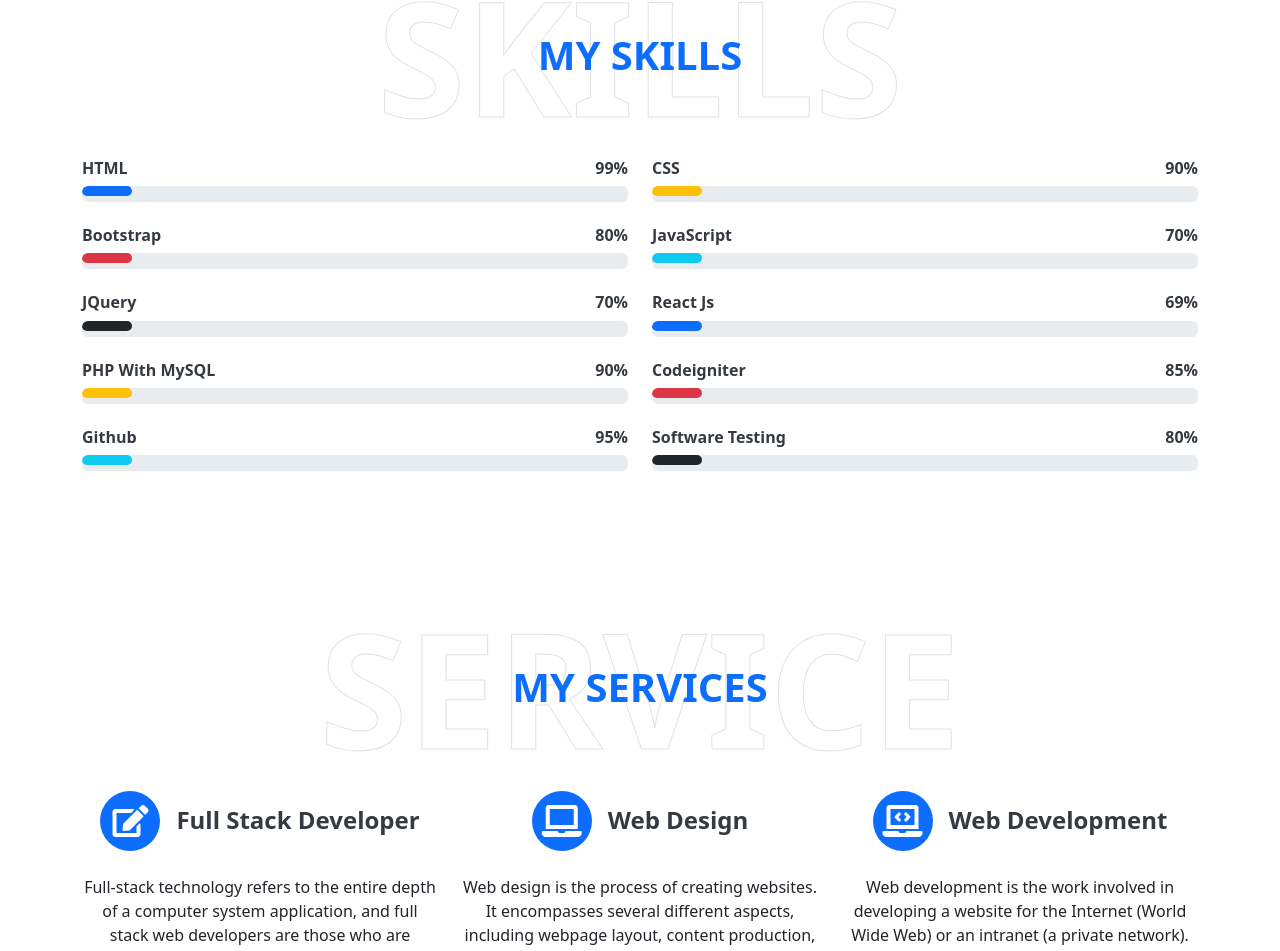
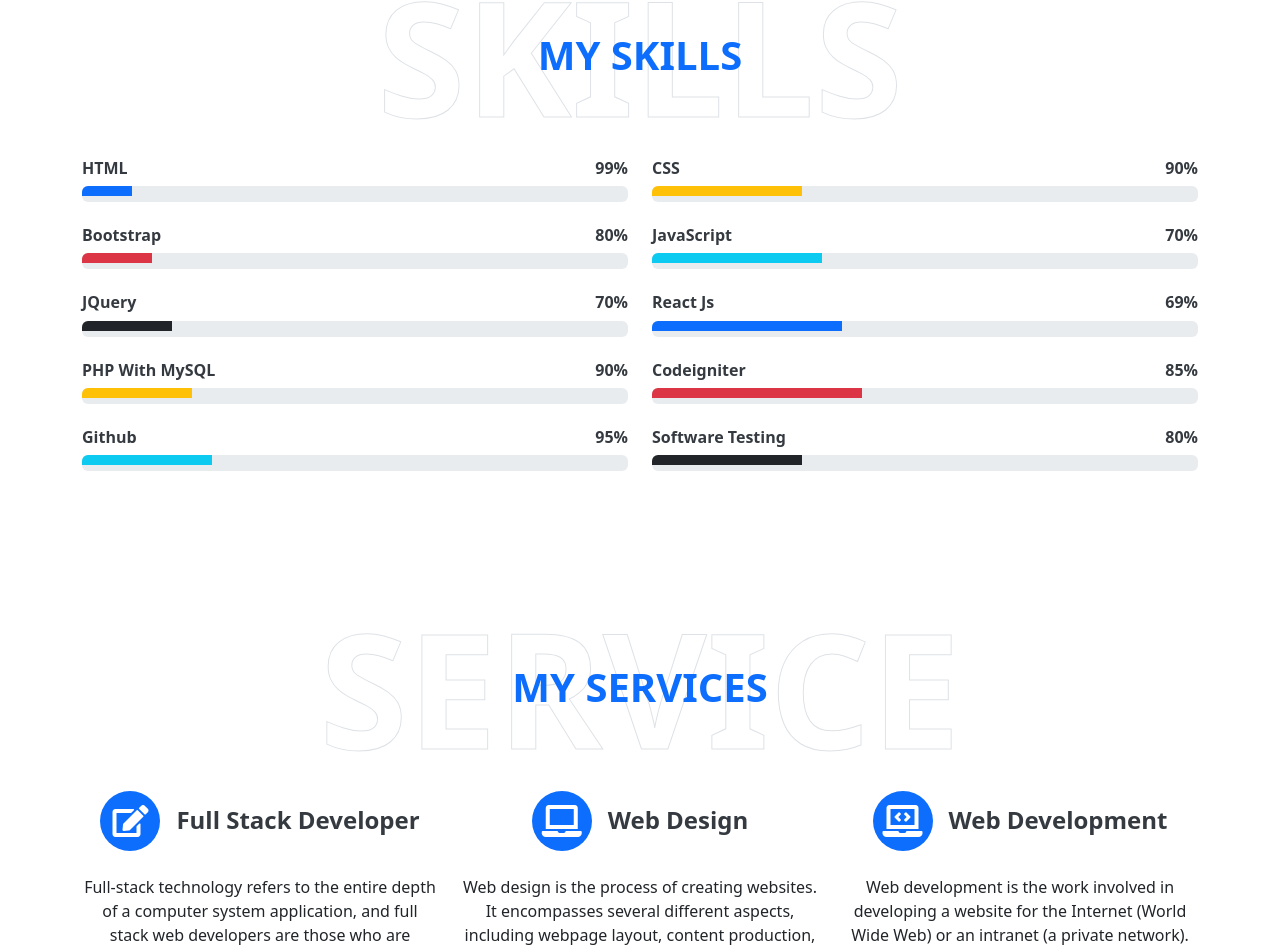
Before and after one commit to Nipun0987/React_Nipun_Portfolio, a React (Create React App) app: page / in a window 1280 px wide. Shown: the part 2279-3230 px from the top of the page. Built offline with nearby package versions, Linux system fonts and the light colour scheme.

Commit message:
skillcss1

```diff
--- a/src/component/skills/Skills.css
+++ b/src/component/skills/Skills.css
@@ -3,10 +3,83 @@
   font-size: 160px;
 }/*# sourceMappingURL=Skills.css.map */
 
-.progress .progress-bar{
+.progress .progress-bar1{
     width: 50px;
     height: 10px;
     transition: 0.9s;
     background-color: #0563bb;
 
 }
+
+.progress .progress-bar2{
+  width: 70px;
+  height: 10px;
+  transition: 0.9s;
+  background-color: #0563bb;
+
+}
+
+.progress .progress-bar3{
+  width: 90px;
+  height: 10px;
+  transition: 0.9s;
+  background-color: #0563bb;
+
+}
+
+.progress .progress-bar4{
+  width: 110px;
+  height: 10px;
+  transition: 0.9s;
+  background-color: #0563bb;
+
+}
+
+
+.progress .progress-bar5{
+  width: 130px;
+  height: 10px;
+  transition: 0.9s;
+  background-color: #0563bb;
+
+}
+
+.progress .progress-bar6{
+  width: 150px;
+  height: 10px;
+  transition: 0.9s;
+  background-color: #0563bb;
+
+}
+
+.progress .progress-bar7{
+  width: 170px;
+  height: 10px;
+  transition: 0.9s;
+  background-color: #0563bb;
+
+}
+
+.progress .progress-bar8{
+  width: 190px;
+  height: 10px;
+  transition: 0.9s;
+  background-color: #0563bb;
+
+}
+
+.progress .progress-bar9{
+  width: 210px;
+  height: 10px;
+  transition: 0.9s;
+  background-color: #0563bb;
+
+}
+
+.progress .progress-bar10{
+  width: 150px;
+  height: 10px;
+  transition: 0.9s;
+  background-color: #0563bb;
+
+}
--- a/src/component/skills/Skills.jsx
+++ b/src/component/skills/Skills.jsx
@@ -20,7 +20,7 @@ export default function Skills() {
                             <h6 className="font-weight-bold">99%</h6>
                         </div>
                         <div className="progress">
-                            <div className="progress-bar bg-primary" role="progressbar" aria-valuenow="99" aria-valuemin="0" aria-valuemax="100"></div>
+                            <div className="progress-bar1 bg-primary" role="progressbar" aria-valuenow="99" aria-valuemin="0" aria-valuemax="100"></div>
                         </div>
                     </div>
 
@@ -30,7 +30,7 @@ export default function Skills() {
                             <h6 className="font-weight-bold">80%</h6>
                         </div>
                         <div className="progress">
-                            <div className="progress-bar bg-danger" role="progressbar" aria-valuenow="80" aria-valuemin="0" aria-valuemax="100"></div>
+                            <div className="progress-bar2 bg-danger" role="progressbar" aria-valuenow="80" aria-valuemin="0" aria-valuemax="100"></div>
                         </div>
                     </div>
 
@@ -40,7 +40,7 @@ export default function Skills() {
                             <h6 className="font-weight-bold">70%</h6>
                         </div>
                         <div className="progress">
-                            <div className="progress-bar bg-dark" role="progressbar" aria-valuenow="70" aria-valuemin="0" aria-valuemax="100"></div>
+                            <div className="progress-bar3 bg-dark" role="progressbar" aria-valuenow="70" aria-valuemin="0" aria-valuemax="100"></div>
                         </div>
                     </div>
                     <div className="skill mb-4">
@@ -49,7 +49,7 @@ export default function Skills() {
                             <h6 className="font-weight-bold">90%</h6>
                         </div>
                         <div className="progress">
-                            <div className="progress-bar bg-warning" role="progressbar" aria-valuenow="90" aria-valuemin="0" aria-valuemax="100"></div>
+                            <div className="progress-bar4 bg-warning" role="progressbar" aria-valuenow="90" aria-valuemin="0" aria-valuemax="100"></div>
                         </div>
                     </div>
                     <div className="skill mb-4">
@@ -58,7 +58,7 @@ export default function Skills() {
                             <h6 className="font-weight-bold">95%</h6>
                         </div>
                         <div className="progress">
-                            <div className="progress-bar bg-info" role="progressbar" aria-valuenow="95" aria-valuemin="0" aria-valuemax="100"></div>
+                            <div className="progress-bar5 bg-info" role="progressbar" aria-valuenow="95" aria-valuemin="0" aria-valuemax="100"></div>
                         </div>
                     </div>
                 </div>
@@ -71,7 +71,7 @@ export default function Skills() {
                             <h6 className="font-weight-bold">90%</h6>
                         </div>
                         <div className="progress">
-                            <div className="progress-bar bg-warning" role="progressbar" aria-valuenow="90" aria-valuemin="0" aria-valuemax="100"></div>
+                            <div className="progress-bar6 bg-warning" role="progressbar" aria-valuenow="90" aria-valuemin="0" aria-valuemax="100"></div>
                         </div>
                     </div>
 
@@ -81,7 +81,7 @@ export default function Skills() {
                             <h6 className="font-weight-bold">70%</h6>
                         </div>
                         <div className="progress">
-                            <div className="progress-bar bg-info" role="progressbar" aria-valuenow="70" aria-valuemin="0" aria-valuemax="100"></div>
+                            <div className="progress-bar7 bg-info" role="progressbar" aria-valuenow="70" aria-valuemin="0" aria-valuemax="100"></div>
                         </div>
                     </div>
                     <div className="skill mb-4">
@@ -90,7 +90,7 @@ export default function Skills() {
                             <h6 className="font-weight-bold">69%</h6>
                         </div>
                         <div className="progress">
-                            <div className="progress-bar bg-primary" role="progressbar" aria-valuenow="69" aria-valuemin="0" aria-valuemax="100"></div>
+                            <div className="progress-bar8 bg-primary" role="progressbar" aria-valuenow="69" aria-valuemin="0" aria-valuemax="100"></div>
                         </div>
                     </div>
                     <div className="skill mb-4">
@@ -99,7 +99,7 @@ export default function Skills() {
                             <h6 className="font-weight-bold">85%</h6>
                         </div>
                         <div className="progress">
-                            <div className="progress-bar bg-danger" role="progressbar" aria-valuenow="85" aria-valuemin="0" aria-valuemax="100"></div>
+                            <div className="progress-bar9 bg-danger" role="progressbar" aria-valuenow="85" aria-valuemin="0" aria-valuemax="100"></div>
                         </div>
                     </div>
                     <div className="skill mb-4">
@@ -108,7 +108,7 @@ export default function Skills() {
                             <h6 className="font-weight-bold">80%</h6>
                         </div>
                         <div className="progress">
-                            <div className="progress-bar bg-dark" role="progressbar" aria-valuenow="80" aria-valuemin="0" aria-valuemax="100"></div>
+                            <div className="progress-bar10 bg-dark" role="progressbar" aria-valuenow="80" aria-valuemin="0" aria-valuemax="100"></div>
                         </div>
                     </div>
                 </div>
```
